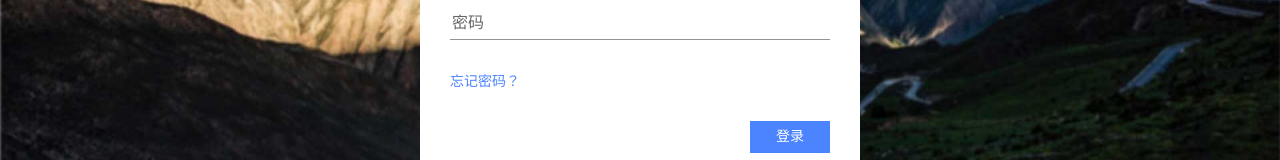
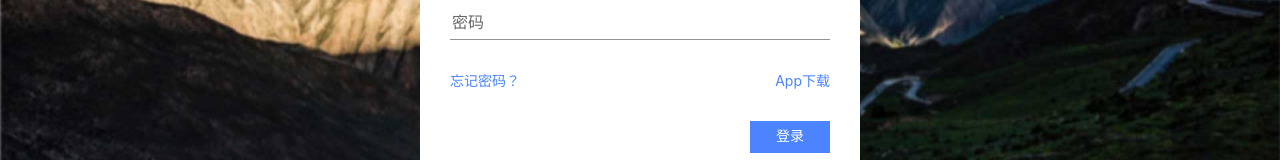
Before and after one commit to zzsnowstorm/web_login, a React app: page /#/ in a window 1280 px wide. Shown: the part 384-544 px from the top of the page. Built offline with nearby package versions, Linux system fonts and the light colour scheme.

Commit message:
app下载

```diff
--- a/src/page/Login/index.js
+++ b/src/page/Login/index.js
@@ -100,7 +100,7 @@ export default class Login extends Component {
         return (
             <div className={styles.login}>
                 <div className='login-content'>
-                    <div className='login-title'>登录</div>
+                    <div className='login-title'> 登录 </div>
                     <form>
                         <FileInput
                             ref={ref => this.domRefs.push(ref)}
@@ -122,11 +122,21 @@ export default class Login extends Component {
                             validateFields={(value, callback) => this.checkPassword(value, callback)}
                         />
                     </form>
-                    <div
-                        style={{ marginTop: 30, fontSize: 14, color: ' #4C84FF', cursor: 'pointer' }}
-                        onClick={this.jump2passwordReset.bind(this)}
-                    >
-                        忘记密码？
+                    <div style={{ marginTop: 30, fontSize: 14, color: ' #4C84FF' }}>
+                        <div
+                            style={{ cursor: 'pointer', display: 'inline-block' }}
+                            onClick={this.jump2passwordReset.bind(this)}
+                        >
+                            忘记密码？
+                        </div>
+                        <a
+                            target='_blank'
+                            rel='noopener noreferrer'
+                            href={'https://fir.im/iiot' + document.domain}
+                            style={{ float: 'right', textDecoration: 'none', color: ' #4C84FF' }}
+                        >
+                            App下载
+                        </a>
                     </div>
                     <div className='login-footer'>
                         <button
--- a/src/page/Login/index.less
+++ b/src/page/Login/index.less
@@ -22,6 +22,7 @@
             background: #ffffff;
 
             .login-title {
+                position: relative;
                 color: #404040;
                 font-size: 24px;
                 font-family: PingFangSC-Semibold;
```
